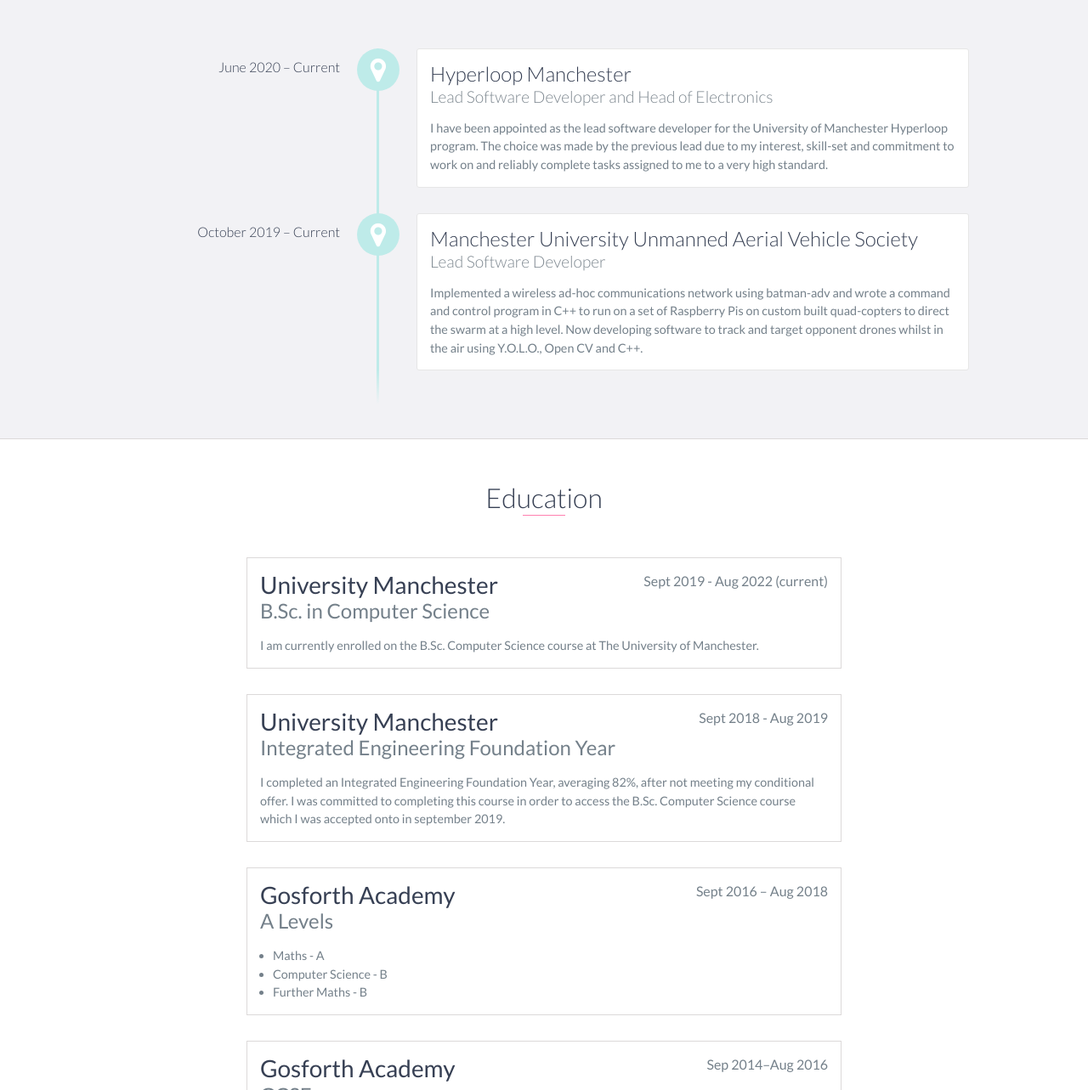
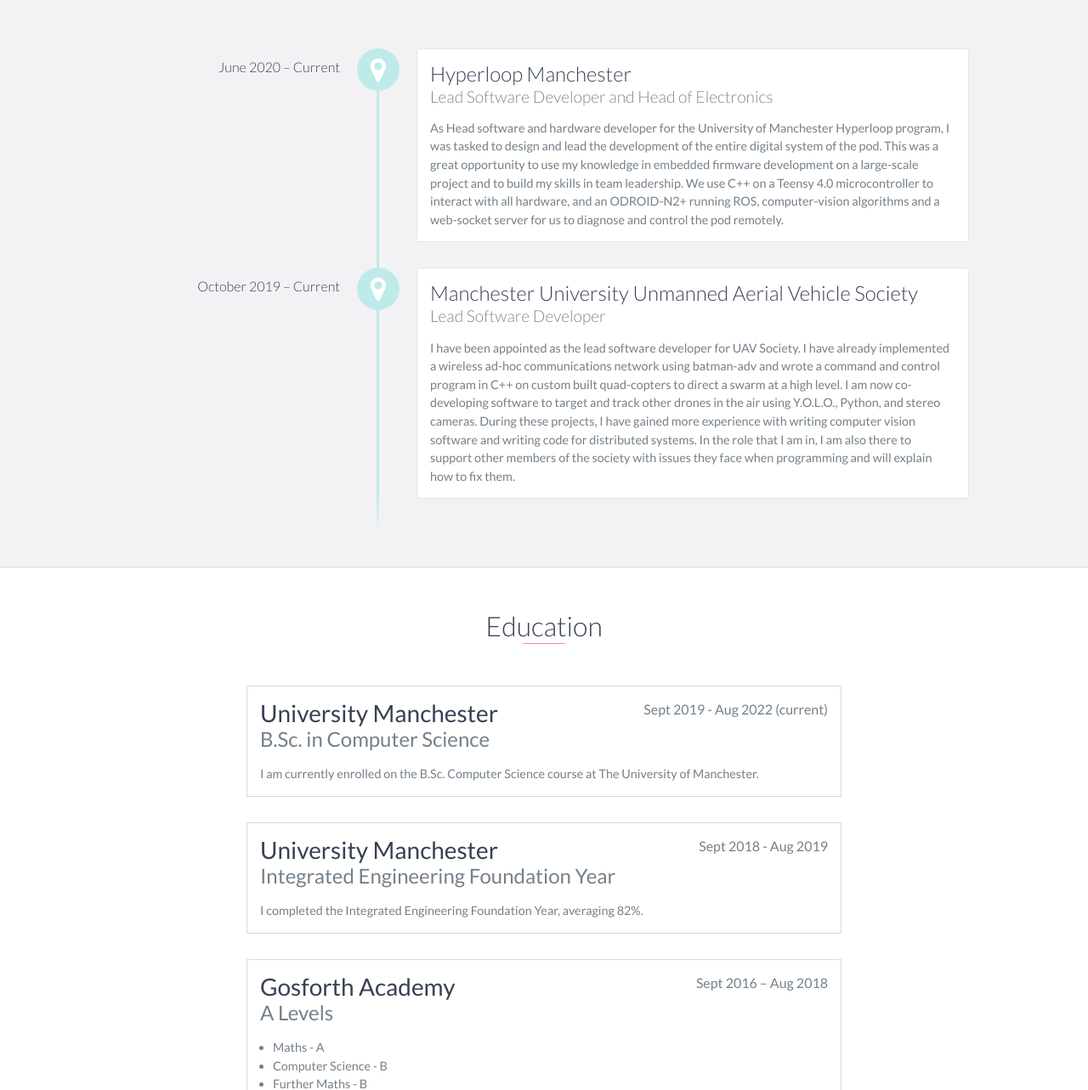
Before and after one commit to Harry-OBrien/harry-obrien.github.io, a website: page index.html in a window 1280 px wide. Shown: the part 1371-2654 px from the top of the page at 85% size. Drawn offline with nearby package versions, Linux system fonts and the light colour scheme.

Commit message:
Change education text

```diff
--- a/index.html
+++ b/index.html
@@ -97,9 +97,7 @@
           <h3>Hyperloop Manchester</h3>
           <h4>Lead Software Developer and Head of Electronics</h4>
           <p>
-            I have been appointed as the lead software developer for the University of Manchester Hyperloop
-            program. The choice was made by the previous lead due to my interest, skill-set and commitment to
-            work on and reliably complete tasks assigned to me to a very high standard.
+            As Head software and hardware developer for the University of Manchester Hyperloop program, I was tasked to design and lead the development of the entire digital system of the pod. This was a great opportunity to use my knowledge in embedded firmware development on a large-scale project and to build my skills in team leadership. We use C++ on a Teensy 4.0 microcontroller to interact with all hardware, and an ODROID-N2+ running ROS, computer-vision algorithms and a web-socket server for us to diagnose and control the pod remotely.
           </p>
         </div>
 
@@ -107,10 +105,7 @@
           <h3>Manchester University Unmanned Aerial Vehicle Society</h3>
           <h4>Lead Software Developer</h4>
           <p>
-            Implemented a wireless ad-hoc communications network using batman-adv and wrote a command and control
-            program in C++ to run on a set of Raspberry Pis on custom built quad-copters to direct the swarm at a
-            high level. Now developing software to track and target opponent drones whilst in the air using
-            Y.O.L.O., Open CV and C++.
+            I have been appointed as the lead software developer for UAV Society. I have already implemented a wireless ad-hoc communications network using batman-adv and wrote a command and control program in C++ on custom built quad-copters to direct a swarm at a high level. I am now co-developing software to target and track other drones in the air using Y.O.L.O., Python, and stereo cameras. During these projects, I have gained more experience with writing computer vision software and writing code for distributed systems. In the role that I am in, I am also there to support other members of the society with issues they face when programming and will explain how to fix them.
           </p>
         </div>
       </div>
@@ -135,9 +130,7 @@
         <span class="education-date">Sept 2018 - Aug 2019</span>
         <h4>Integrated Engineering Foundation Year</h4>
         <p>
-          I completed an Integrated Engineering Foundation Year, averaging 82%, after not meeting my conditional
-	  offer.  I was committed to completing this course in order to access the B.Sc. Computer Science course
-	  which I was accepted onto in september 2019.
+          I completed the Integrated Engineering Foundation Year, averaging 82%.
         </p>
       </div>
       <!-- End .education-block -->
```
